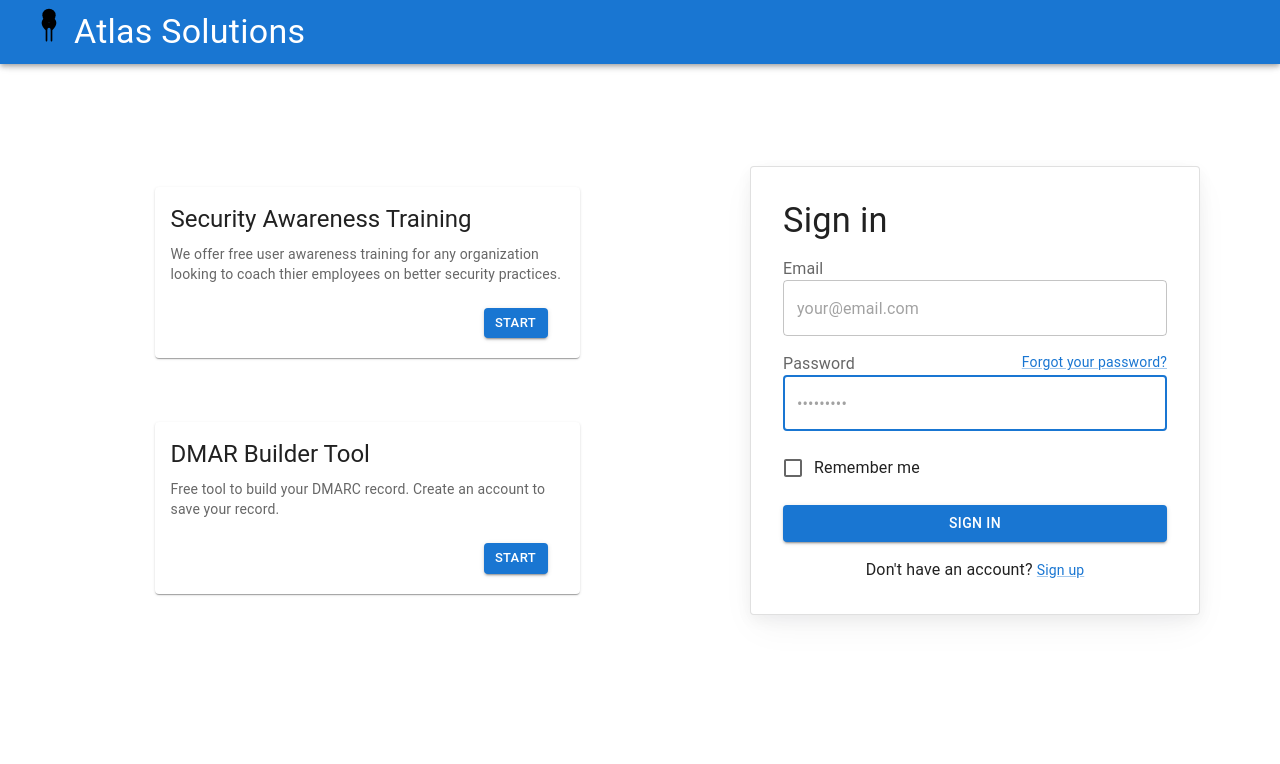
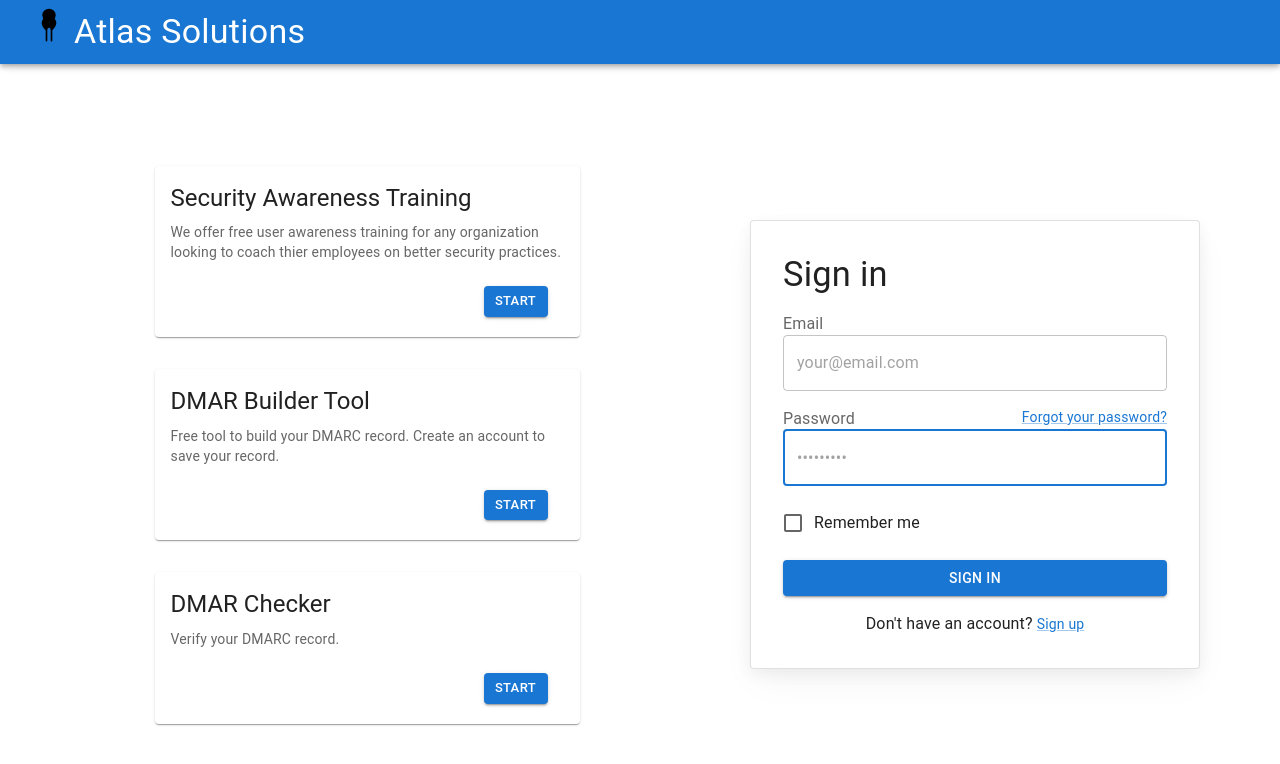
Before and after one commit to Carpk/atlas-solutions, a React (Vite) app: page / in a window 1280 px wide. Shown: the top 764 px of the page. Built offline with nearby package versions, Linux system fonts and the light colour scheme.

Commit message:
using Table for retrieved DMARC record

```diff
--- a/src/components/DmarcCheck.jsx
+++ b/src/components/DmarcCheck.jsx
@@ -5,6 +5,13 @@ import { useState, useEffect } from 'react';
 import Stack from '@mui/material/Stack';
 import TextField from '@mui/material/TextField';
 import Button from '@mui/material/Button';
+
+import Table from '@mui/material/Table';
+import TableBody from '@mui/material/TableBody';
+import TableCell from '@mui/material/TableCell';
+import TableContainer from '@mui/material/TableContainer';
+import TableHead from '@mui/material/TableHead';
+import TableRow from '@mui/material/TableRow';
 
 import Paper from '@mui/material/Paper';
 import { styled } from '@mui/material/styles';
@@ -22,6 +29,7 @@ const Item = styled(Paper)(({ theme }) => ({
 
 export default function DmarcCheck() {
     const [dmarcCheck, setDmarcCheck] = useState("blank")
+    const [domainName, setDomainName] = useState()
 
     // useEffect(() => {
     //   async function fetchData() {
@@ -31,14 +39,22 @@ export default function DmarcCheck() {
     //   fetchData()
     // }, [])
 
-    function handleCheck(event) {
+    function handleCheck() {
       const domain = "bridgewaterstudio.net"
-      console.log(event)
+      console.log(domainName)
       async function fetchData() {
         const req = await axios.get(`https://dns.google/resolve?name=_dmarc.${domain}&type=TXT`)
           setDmarcCheck(req.data.Answer[0].data)
         }
         fetchData()
+    }
+
+    function getDescription( comp ) {
+      const val = comp.split("=")
+
+
+      return ""
+      // return <TableCell align="right"> val </TableCell>
     }
 
     return (
@@ -48,7 +64,7 @@ export default function DmarcCheck() {
           id="domain-field"
           label="domain"
           variant="outlined"
-
+          onChange={(e) => setDomainName(e.target.value)}
         />
         <Button variant="contained" onClick={handleCheck}>Check</Button>
 
@@ -58,12 +74,39 @@ export default function DmarcCheck() {
 
         <Item>
           { dmarcCheck.split(";").map((item, index) => {
-            return <div key={index}>{item}</div>;
+              return <div key={index}>{item}</div>;
           })}
 
+          <TableContainer component={Paper}>
+            <Table sx={{ minWidth: 650 }} aria-label="simple table">
+              <TableHead>
+                <TableRow>
+                  <TableCell>Component</TableCell>
+                  <TableCell align="right">Value</TableCell>
+                  <TableCell align="right">Valid</TableCell>
+                  <TableCell align="right">Options</TableCell>
+                  <TableCell align="right">Description</TableCell>
+                </TableRow>
+              </TableHead>
+              <TableBody>
+                { dmarcCheck.split(";").map((item) => (
+                  <TableRow
+                    key={item}
+                    sx={{ '&:last-child td, &:last-child th': { border: 0 } }}
+                  >
+                    <TableCell component="th" scope="row">
+                      {item}
+                    </TableCell>
+                    <TableCell align="right">{ 3 }</TableCell>
+                    <TableCell align="right">{ 3 }</TableCell>
+                    <TableCell align="right">{ 3 }</TableCell>
+                    <TableCell align="right">{ getDescription(item) }</TableCell>
+                  </TableRow>
+                ))}
+              </TableBody>
+            </Table>
+          </TableContainer>
         </Item>
-
-
       </Stack>
     )
 }
--- a/src/components/Home.jsx
+++ b/src/components/Home.jsx
@@ -25,12 +25,17 @@ function Home() {
     navigate('/dmarc-builder');
   }
 
+  function handleDmarcChecker() {
+    navigate('/dmarc-check')
+  }
+
 
   return (
     <Stack
       direction={{ xs: 'column-reverse', md: 'row' }}
       sx={{
         justifyContent: 'center',
+        // alignItems: "flex-start",
         height: 'calc((1 - var(--template-frame-height, 0)) * 100%)',
         marginTop: 'max(150px - var(--template-frame-height, 0px), 0px)',
         minHeight: '100%',
@@ -43,7 +48,8 @@ function Home() {
         // direction={{ xs: 'column-reverse', md: 'row' }}
         sx={{
           justifyContent: 'center',
-          gap: { xs: 4, sm: 8 },
+          gap: { xs: 2, sm: 4 },
+
           // p: { xs: 2, sm: 4 },
           m: 'auto',
         }}
@@ -123,8 +129,45 @@ function Home() {
             </Box>
           </CardActions>
         </Card>
-        </Stack>
-        <SignInCard />
+        <Card sx={{ alignItems: 'center', maxWidth: 425 }} >
+          <CardContent>
+            <Typography gutterBottom variant="h5" component="div">
+              DMAR Checker
+            </Typography>
+            <Typography variant="body2" sx={{ color: 'text.secondary' }}>
+              Verify your DMARC record.
+            </Typography>
+          </CardContent>
+          <CardActions>
+            <Box
+              sx={[
+                {
+                  display: 'flex',
+                  flexDirection: { xs: 'column-reverse', sm: 'row' },
+                  alignItems: 'end',
+                  flexGrow: 1,
+                  gap: 1,
+                  pb: { xs: 12, sm: 0 },
+                  mt: { xs: 2, sm: 0 },
+                  mb: '12px',
+                  justifyContent: 'flex-end'
+                },
+              ]}
+              >
+              <Button
+                variant="contained"
+                onClick={ handleDmarcChecker }
+                size="small"
+                color="primary"
+                sx={{ width: { xs: '100%', sm: 'fit-content' }, mr: 3 }}
+              >
+                Start
+              </Button>
+            </Box>
+          </CardActions>
+        </Card>
+      </Stack>
+      <SignInCard />
 
     </Stack>
   );
```
